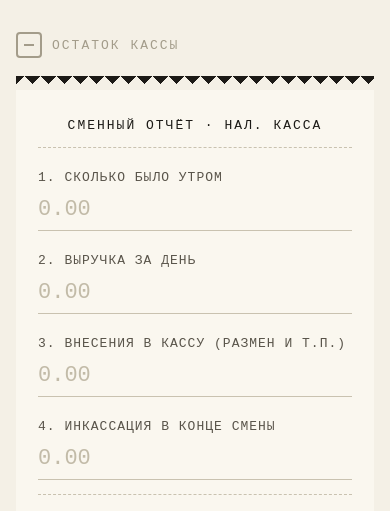
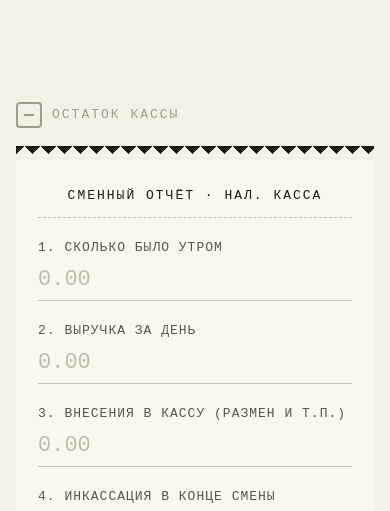
Before and after one commit to SHRKLKLTR/kalkulator, a plain HTML site: page index.html in a window 390 px wide. Shown: the top 511 px of the page. Drawn offline with Linux system fonts and the light colour scheme.

Commit message:
Refactor CSS for body and html elements
Updated CSS properties for better responsiveness and layout.

```diff
--- a/index.html
+++ b/index.html
@@ -24,15 +24,20 @@
     font-family:'Courier New', ui-monospace, monospace;
     -webkit-font-smoothing:antialiased;
   }
+  html{
+    height:100%;
+  }
   body{
-    min-height:100vh;
+    min-height:100dvh;
     display:flex;
     justify-content:center;
-    padding:32px 16px 64px;
+    align-items:center;
+    padding:24px 16px;
   }
   .app{
     width:100%;
     max-width:420px;
+    margin:0 auto;
   }
   .app-title{
     text-align:center;
```
